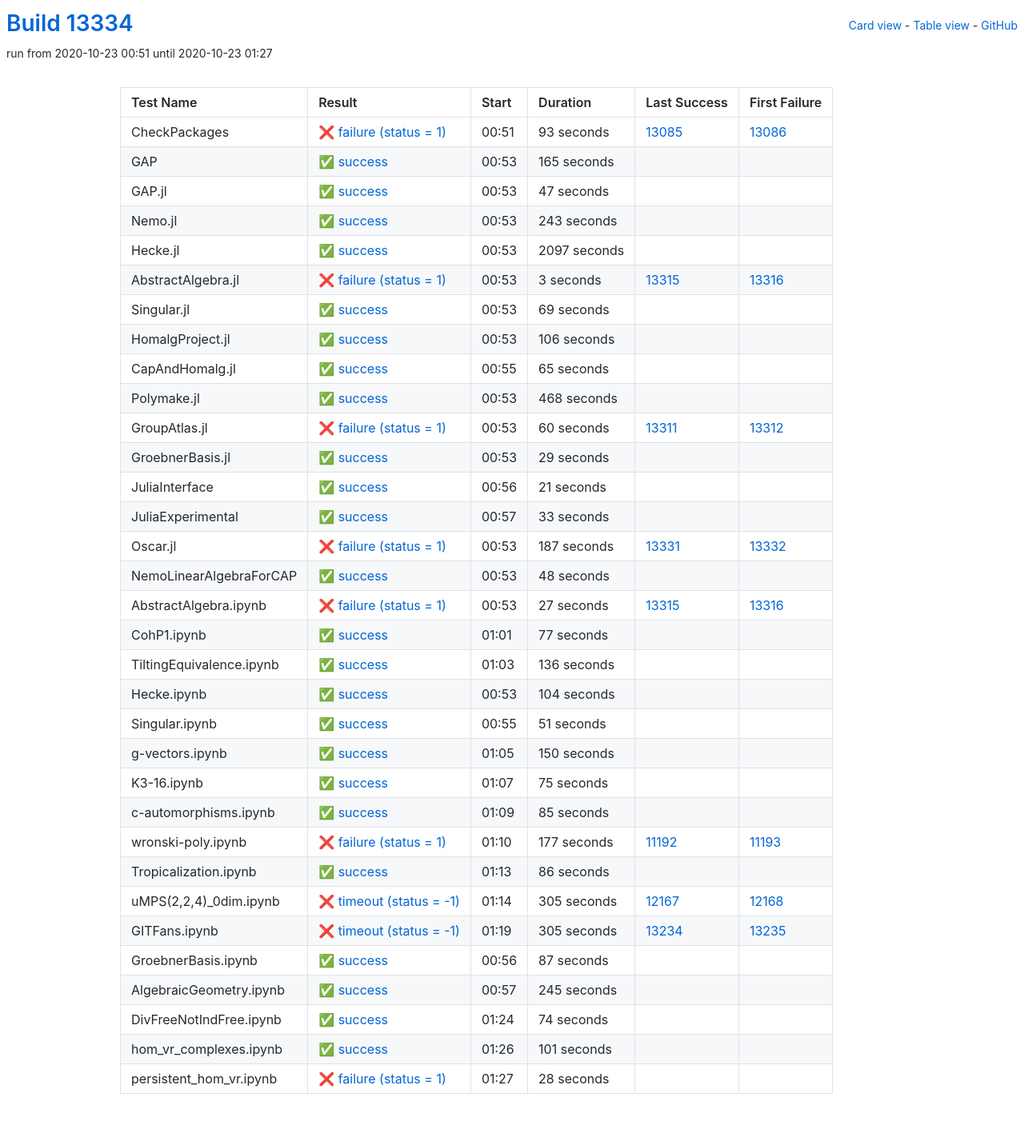
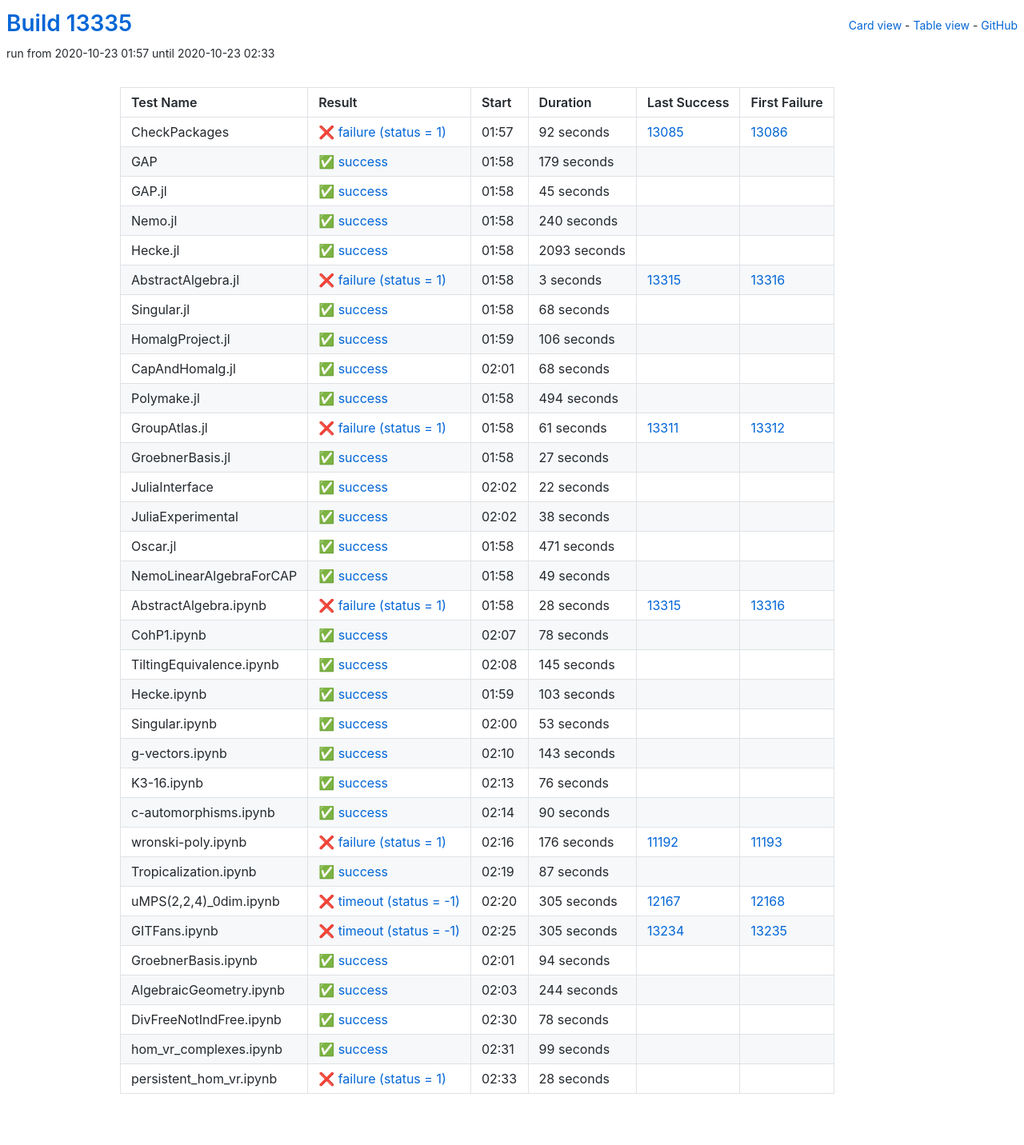
Before and after one commit to oscar-system/oscar-ci-status, a Jekyll site: the page built from table.html, in a window 1280 px wide. Shown: the whole page at 80% size. Built offline with Jekyll 4.4.1, drawn with Linux system fonts in a browser that asks for light colours.

Commit message:
Build #13335

```diff
--- a/_data/ci.yml
+++ b/_data/ci.yml
@@ -1,6 +1,6 @@
 ---
-build: 13334
-build_url: https://oscarci.mathematik.uni-kl.de/job/oscar/13334/
+build: 13335
+build_url: https://oscarci.mathematik.uni-kl.de/job/oscar/13335/
 job: oscar
 organization: oscar-system
 repo: oscar-ci-status
@@ -8,68 +8,68 @@
 tests:
 - name: CheckPackages
   id: checkpackages
-  log: https://oscarci.mathematik.uni-kl.de/job/oscar/13334/artifact/logs/build-13334/CheckPackages.log
-  start: 2020-10-23 00:51
+  log: https://oscarci.mathematik.uni-kl.de/job/oscar/13335/artifact/logs/build-13335/CheckPackages.log
+  start: 2020-10-23 01:57
   success: false
   exitcode: 1
   status: failure
-  duration: 93
+  duration: 92
   last_success: 13085
   last_success_url: https://oscarci.mathematik.uni-kl.de/job/oscar/13085/
   first_failure: 13086
   first_failure_url: https://oscarci.mathematik.uni-kl.de/job/oscar/13086/
 - name: GAP
   id: gap
-  log: https://oscarci.mathematik.uni-kl.de/job/oscar/13334/artifact/logs/build-13334/GAP.log
-  start: 2020-10-23 00:53
+  log: https://oscarci.mathematik.uni-kl.de/job/oscar/13335/artifact/logs/build-13335/GAP.log
+  start: 2020-10-23 01:58
   success: true
   exitcode: 0
   status: success
-  duration: 165
+  duration: 179
   last_success: false
   last_success_url:
   first_failure: false
   first_failure_url:
 - name: GAP.jl
   id: gap-jl
-  log: https://oscarci.mathematik.uni-kl.de/job/oscar/13334/artifact/logs/build-13334/GAP.jl.log
-  start: 2020-10-23 00:53
+  log: https://oscarci.mathematik.uni-kl.de/job/oscar/13335/artifact/logs/build-13335/GAP.jl.log
+  start: 2020-10-23 01:58
   success: true
   exitcode: 0
   status: success
-  duration: 47
+  duration: 45
   last_success: false
   last_success_url:
   first_failure: false
   first_failure_url:
 - name: Nemo.jl
   id: nemo-jl
-  log: https://oscarci.mathematik.uni-kl.de/job/oscar/13334/artifact/logs/build-13334/Nemo.jl.log
-  start: 2020-10-23 00:53
+  log: https://oscarci.mathematik.uni-kl.de/job/oscar/13335/artifact/logs/build-13335/Nemo.jl.log
+  start: 2020-10-23 01:58
   success: true
   exitcode: 0
   status: success
-  duration: 243
+  duration: 240
   last_success: false
   last_success_url:
   first_failure: false
   first_failure_url:
 - name: Hecke.jl
   id: hecke-jl
-  log: https://oscarci.mathematik.uni-kl.de/job/oscar/13334/artifact/logs/build-13334/Hecke.jl.log
-  start: 2020-10-23 00:53
+  log: https://oscarci.mathematik.uni-kl.de/job/oscar/13335/artifact/logs/build-13335/Hecke.jl.log
+  start: 2020-10-23 01:58
   success: true
   exitcode: 0
   status: success
-  duration: 2097
+  duration: 2093
   last_success: false
   last_success_url:
   first_failure: false
   first_failure_url:
 - name: AbstractAlgebra.jl
   id: abstractalgebra-jl
-  log: https://oscarci.mathematik.uni-kl.de/job/oscar/13334/artifact/logs/build-13334/AbstractAlgebra.jl.log
-  start: 2020-10-23 00:53
+  log: https://oscarci.mathematik.uni-kl.de/job/oscar/13335/artifact/logs/build-13335/AbstractAlgebra.jl.log
+  start: 2020-10-23 01:58
   success: false
   exitcode: 1
   status: failure
@@ -80,20 +80,20 @@
   first_failure_url: https://oscarci.mathematik.uni-kl.de/job/oscar/13316/
 - name: Singular.jl
   id: singular-jl
-  log: https://oscarci.mathematik.uni-kl.de/job/oscar/13334/artifact/logs/build-13334/Singular.jl.log
-  start: 2020-10-23 00:53
+  log: https://oscarci.mathematik.uni-kl.de/job/oscar/13335/artifact/logs/build-13335/Singular.jl.log
+  start: 2020-10-23 01:58
   success: true
   exitcode: 0
   status: success
-  duration: 69
+  duration: 68
   last_success: false
   last_success_url:
   first_failure: false
   first_failure_url:
 - name: HomalgProject.jl
   id: homalgproject-jl
-  log: https://oscarci.mathematik.uni-kl.de/job/oscar/13334/artifact/logs/build-13334/HomalgProject.jl.log
-  start: 2020-10-23 00:53
+  log: https://oscarci.mathematik.uni-kl.de/job/oscar/13335/artifact/logs/build-13335/HomalgProject.jl.log
+  start: 2020-10-23 01:59
   success: true
   exitcode: 0
   status: success
@@ -104,224 +104,224 @@
   first_failure_url:
 - name: CapAndHomalg.jl
   id: capandhomalg-jl
-  log: https://oscarci.mathematik.uni-kl.de/job/oscar/13334/artifact/logs/build-13334/CapAndHomalg.jl.log
-  start: 2020-10-23 00:55
+  log: https://oscarci.mathematik.uni-kl.de/job/oscar/13335/artifact/logs/build-13335/CapAndHomalg.jl.log
+  start: 2020-10-23 02:01
   success: true
   exitcode: 0
   status: success
-  duration: 65
+  duration: 68
   last_success: false
   last_success_url:
   first_failure: false
   first_failure_url:
 - name: Polymake.jl
   id: polymake-jl
-  log: https://oscarci.mathematik.uni-kl.de/job/oscar/13334/artifact/logs/build-13334/Polymake.jl.log
-  start: 2020-10-23 00:53
+  log: https://oscarci.mathematik.uni-kl.de/job/oscar/13335/artifact/logs/build-13335/Polymake.jl.log
+  start: 2020-10-23 01:58
   success: true
   exitcode: 0
   status: success
-  duration: 468
+  duration: 494
   last_success: false
   last_success_url:
   first_failure: false
   first_failure_url:
 - name: GroupAtlas.jl
   id: groupatlas-jl
-  log: https://oscarci.mathematik.uni-kl.de/job/oscar/13334/artifact/logs/build-13334/GroupAtlas.jl.log
-  start: 2020-10-23 00:53
+  log: https://oscarci.mathematik.uni-kl.de/job/oscar/13335/artifact/logs/build-13335/GroupAtlas.jl.log
+  start: 2020-10-23 01:58
   success: false
   exitcode: 1
   status: failure
-  duration: 60
+  duration: 61
   last_success: 13311
   last_success_url: https://oscarci.mathematik.uni-kl.de/job/oscar/13311/
   first_failure: 13312
   first_failure_url: https://oscarci.mathematik.uni-kl.de/job/oscar/13312/
 - name: GroebnerBasis.jl
   id: groebnerbasis-jl
-  log: https://oscarci.mathematik.uni-kl.de/job/oscar/13334/artifact/logs/build-13334/GroebnerBasis.jl.log
-  start: 2020-10-23 00:53
+  log: https://oscarci.mathematik.uni-kl.de/job/oscar/13335/artifact/logs/build-13335/GroebnerBasis.jl.log
+  start: 2020-10-23 01:58
   success: true
   exitcode: 0
   status: success
-  duration: 29
+  duration: 27
   last_success: false
   last_success_url:
   first_failure: false
   first_failure_url:
 - name: JuliaInterface
   id: juliainterface
-  log: https://oscarci.mathematik.uni-kl.de/job/oscar/13334/artifact/logs/build-13334/JuliaInterface.log
-  start: 2020-10-23 00:56
+  log: https://oscarci.mathematik.uni-kl.de/job/oscar/13335/artifact/logs/build-13335/JuliaInterface.log
+  start: 2020-10-23 02:02
   success: true
   exitcode: 0
   status: success
-  duration: 21
+  duration: 22
   last_success: false
   last_success_url:
   first_failure: false
   first_failure_url:
 - name: JuliaExperimental
   id: juliaexperimental
-  log: https://oscarci.mathematik.uni-kl.de/job/oscar/13334/artifact/logs/build-13334/JuliaExperimental.log
-  start: 2020-10-23 00:57
+  log: https://oscarci.mathematik.uni-kl.de/job/oscar/13335/artifact/logs/build-13335/JuliaExperimental.log
+  start: 2020-10-23 02:02
   success: true
   exitcode: 0
   status: success
-  duration: 33
+  duration: 38
   last_success: false
   last_success_url:
   first_failure: false
   first_failure_url:
 - name: Oscar.jl
   id: oscar-jl
-  log: https://oscarci.mathematik.uni-kl.de/job/oscar/13334/artifact/logs/build-13334/Oscar.jl.log
-  start: 2020-10-23 00:53
-  success: false
-  exitcode: 1
-  status: failure
-  duration: 187
-  last_success: 13331
-  last_success_url: https://oscarci.mathematik.uni-kl.de/job/oscar/13331/
-  first_failure: 13332
-  first_failure_url: https://oscarci.mathematik.uni-kl.de/job/oscar/13332/
-- name: NemoLinearAlgebraForCAP
-  id: nemolinearalgebraforcap
-  log: https://oscarci.mathematik.uni-kl.de/job/oscar/13334/artifact/logs/build-13334/NemoLinearAlgebraForCAP.log
-  start: 2020-10-23 00:53
+  log: https://oscarci.mathematik.uni-kl.de/job/oscar/13335/artifact/logs/build-13335/Oscar.jl.log
+  start: 2020-10-23 01:58
   success: true
   exitcode: 0
   status: success
-  duration: 48
+  duration: 471
+  last_success: false
+  last_success_url:
+  first_failure: false
+  first_failure_url:
+- name: NemoLinearAlgebraForCAP
+  id: nemolinearalgebraforcap
+  log: https://oscarci.mathematik.uni-kl.de/job/oscar/13335/artifact/logs/build-13335/NemoLinearAlgebraForCAP.log
+  start: 2020-10-23 01:58
+  success: true
+  exitcode: 0
+  status: success
+  duration: 49
   last_success: false
   last_success_url:
   first_failure: false
   first_failure_url:
 - name: AbstractAlgebra.ipynb
   id: abstractalgebra-ipynb
-  log: https://oscarci.mathematik.uni-kl.de/job/oscar/13334/artifact/logs/build-13334/AbstractAlgebra.ipynb.log
-  start: 2020-10-23 00:53
+  log: https://oscarci.mathematik.uni-kl.de/job/oscar/13335/artifact/logs/build-13335/AbstractAlgebra.ipynb.log
+  start: 2020-10-23 01:58
   success: false
   exitcode: 1
   status: failure
-  duration: 27
+  duration: 28
   last_success: 13315
   last_success_url: https://oscarci.mathematik.uni-kl.de/job/oscar/13315/
   first_failure: 13316
   first_failure_url: https://oscarci.mathematik.uni-kl.de/job/oscar/13316/
 - name: CohP1.ipynb
   id: cohp1-ipynb
-  log: https://oscarci.mathematik.uni-kl.de/job/oscar/13334/artifact/logs/build-13334/CohP1.ipynb.log
-  start: 2020-10-23 01:01
+  log: https://oscarci.mathematik.uni-kl.de/job/oscar/13335/artifact/logs/build-13335/CohP1.ipynb.log
+  start: 2020-10-23 02:07
   success: true
   exitcode: 0
   status: success
-  duration: 77
+  duration: 78
   last_success: false
   last_success_url:
   first_failure: false
   first_failure_url:
 - name: TiltingEquivalence.ipynb
   id: tiltingequivalence-ipynb
-  log: https://oscarci.mathematik.uni-kl.de/job/oscar/13334/artifact/logs/build-13334/TiltingEquivalence.ipynb.log
-  start: 2020-10-23 01:03
+  log: https://oscarci.mathematik.uni-kl.de/job/oscar/13335/artifact/logs/build-13335/TiltingEquivalence.ipynb.log
+  start: 2020-10-23 02:08
   success: true
   exitcode: 0
   status: success
-  duration: 136
+  duration: 145
   last_success: false
   last_success_url:
   first_failure: false
   first_failure_url:
 - name: Hecke.ipynb
   id: hecke-ipynb
-  log: https://oscarci.mathematik.uni-kl.de/job/oscar/13334/artifact/logs/build-13334/Hecke.ipynb.log
-  start: 2020-10-23 00:53
+  log: https://oscarci.mathematik.uni-kl.de/job/oscar/13335/artifact/logs/build-13335/Hecke.ipynb.log
+  start: 2020-10-23 01:59
   success: true
   exitcode: 0
   status: success
-  duration: 104
+  duration: 103
   last_success: false
   last_success_url:
   first_failure: false
   first_failure_url:
 - name: Singular.ipynb
   id: singular-ipynb
-  log: https://oscarci.mathematik.uni-kl.de/job/oscar/13334/artifact/logs/build-13334/Singular.ipynb.log
-  start: 2020-10-23 00:55
+  log: https://oscarci.mathematik.uni-kl.de/job/oscar/13335/artifact/logs/build-13335/Singular.ipynb.log
+  start: 2020-10-23 02:00
   success: true
   exitcode: 0
   status: success
-  duration: 51
+  duration: 53
   last_success: false
   last_success_url:
   first_failure: false
   first_failure_url:
 - name: g-vectors.ipynb
   id: g-vectors-ipynb
-  log: https://oscarci.mathematik.uni-kl.de/job/oscar/13334/artifact/logs/build-13334/g-vectors.ipynb.log
-  start: 2020-10-23 01:05
+  log: https://oscarci.mathematik.uni-kl.de/job/oscar/13335/artifact/logs/build-13335/g-vectors.ipynb.log
+  start: 2020-10-23 02:10
   success: true
   exitcode: 0
   status: success
-  duration: 150
+  duration: 143
   last_success: false
   last_success_url:
   first_failure: false
   first_failure_url:
 - name: K3-16.ipynb
   id: k3-16-ipynb
-  log: https://oscarci.mathematik.uni-kl.de/job/oscar/13334/artifact/logs/build-13334/K3-16.ipynb.log
-  start: 2020-10-23 01:07
+  log: https://oscarci.mathematik.uni-kl.de/job/oscar/13335/artifact/logs/build-13335/K3-16.ipynb.log
+  start: 2020-10-23 02:13
   success: true
   exitcode: 0
   status: success
-  duration: 75
+  duration: 76
   last_success: false
   last_success_url:
   first_failure: false
   first_failure_url:
 - name: c-automorphisms.ipynb
   id: c-automorphisms-ipynb
-  log: https://oscarci.mathematik.uni-kl.de/job/oscar/13334/artifact/logs/build-13334/c-automorphisms.ipynb.log
-  start: 2020-10-23 01:09
+  log: https://oscarci.mathematik.uni-kl.de/job/oscar/13335/artifact/logs/build-13335/c-automorphisms.ipynb.log
+  start: 2020-10-23 02:14
   success: true
   exitcode: 0
   status: success
-  duration: 85
+  duration: 90
   last_success: false
   last_success_url:
   first_failure: false
   first_failure_url:
 - name: wronski-poly.ipynb
   id: wronski-poly-ipynb
-  log: https://oscarci.mathematik.uni-kl.de/job/oscar/13334/artifact/logs/build-13334/wronski-poly.ipynb.log
-  start: 2020-10-23 01:10
+  log: https://oscarci.mathematik.uni-kl.de/job/oscar/13335/artifact/logs/build-13335/wronski-poly.ipynb.log
+  start: 2020-10-23 02:16
   success: false
   exitcode: 1
   status: failure
-  duration: 177
+  duration: 176
   last_success: 11192
   last_success_url: https://oscarci.mathematik.uni-kl.de/job/oscar/11192/
   first_failure: 11193
   first_failure_url: https://oscarci.mathematik.uni-kl.de/job/oscar/11193/
 - name: Tropicalization.ipynb
   id: tropicalization-ipynb
-  log: https://oscarci.mathematik.uni-kl.de/job/oscar/13334/artifact/logs/build-13334/Tropicalization.ipynb.log
-  start: 2020-10-23 01:13
+  log: https://oscarci.mathematik.uni-kl.de/job/oscar/13335/artifact/logs/build-13335/Tropicalization.ipynb.log
+  start: 2020-10-23 02:19
   success: true
   exitcode: 0
   status: success
-  duration: 86
+  duration: 87
   last_success: false
   last_success_url:
   first_failure: false
   first_failure_url:
 - name: uMPS(2,2,4)_0dim.ipynb
   id: umps-2-2-4-0dim-ipynb
-  log: https://oscarci.mathematik.uni-kl.de/job/oscar/13334/artifact/logs/build-13334/uMPS-2-2-4-_0dim.ipynb.log
-  start: 2020-10-23 01:14
+  log: https://oscarci.mathematik.uni-kl.de/job/oscar/13335/artifact/logs/build-13335/uMPS-2-2-4-_0dim.ipynb.log
+  start: 2020-10-23 02:20
   success: false
   exitcode: -1
   status: timeout
@@ -332,8 +332,8 @@
   first_failure_url: https://oscarci.mathematik.uni-kl.de/job/oscar/12168/
 - name: GITFans.ipynb
   id: gitfans-ipynb
-  log: https://oscarci.mathematik.uni-kl.de/job/oscar/13334/artifact/logs/build-13334/GITFans.ipynb.log
-  start: 2020-10-23 01:19
+  log: https://oscarci.mathematik.uni-kl.de/job/oscar/13335/artifact/logs/build-13335/GITFans.ipynb.log
+  start: 2020-10-23 02:25
   success: false
   exitcode: -1
   status: timeout
@@ -344,56 +344,56 @@
   first_failure_url: https://oscarci.mathematik.uni-kl.de/job/oscar/13235/
 - name: GroebnerBasis.ipynb
   id: groebnerbasis-ipynb
-  log: https://oscarci.mathematik.uni-kl.de/job/oscar/13334/artifact/logs/build-13334/GroebnerBasis.ipynb.log
-  start: 2020-10-23 00:56
+  log: https://oscarci.mathematik.uni-kl.de/job/oscar/13335/artifact/logs/build-13335/GroebnerBasis.ipynb.log
+  start: 2020-10-23 02:01
   success: true
   exitcode: 0
   status: success
-  duration: 87
+  duration: 94
   last_success: false
   last_success_url:
   first_failure: false
   first_failure_url:
 - name: AlgebraicGeometry.ipynb
   id: algebraicgeometry-ipynb
-  log: https://oscarci.mathematik.uni-kl.de/job/oscar/13334/artifact/logs/build-13334/AlgebraicGeometry.ipynb.log
-  start: 2020-10-23 00:57
+  log: https://oscarci.mathematik.uni-kl.de/job/oscar/13335/artifact/logs/build-13335/AlgebraicGeometry.ipynb.log
+  start: 2020-10-23 02:03
   success: true
   exitcode: 0
   status: success
-  duration: 245
+  duration: 244
   last_success: false
   last_success_url:
   first_failure: false
   first_failure_url:
 - name: DivFreeNotIndFree.ipynb
   id: divfreenotindfree-ipynb
-  log: https://oscarci.mathematik.uni-kl.de/job/oscar/13334/artifact/logs/build-13334/DivFreeNotIndFree.ipynb.log
-  start: 2020-10-23 01:24
+  log: https://oscarci.mathematik.uni-kl.de/job/oscar/13335/artifact/logs/build-13335/DivFreeNotIndFree.ipynb.log
+  start: 2020-10-23 02:30
   success: true
   exitcode: 0
   status: success
-  duration: 74
+  duration: 78
   last_success: false
   last_success_url:
   first_failure: false
   first_failure_url:
 - name: hom_vr_complexes.ipynb
   id: hom-vr-complexes-ipynb
-  log: https://oscarci.mathematik.uni-kl.de/job/oscar/13334/artifact/logs/build-13334/hom_vr_complexes.ipynb.log
-  start: 2020-10-23 01:26
+  log: https://oscarci.mathematik.uni-kl.de/job/oscar/13335/artifact/logs/build-13335/hom_vr_complexes.ipynb.log
+  start: 2020-10-23 02:31
   success: true
   exitcode: 0
   status: success
-  duration: 101
+  duration: 99
   last_success: false
   last_success_url:
   first_failure: false
   first_failure_url:
 - name: persistent_hom_vr.ipynb
   id: persistent-hom-vr-ipynb
-  log: https://oscarci.mathematik.uni-kl.de/job/oscar/13334/artifact/logs/build-13334/persistent_hom_vr.ipynb.log
-  start: 2020-10-23 01:27
+  log: https://oscarci.mathematik.uni-kl.de/job/oscar/13335/artifact/logs/build-13335/persistent_hom_vr.ipynb.log
+  start: 2020-10-23 02:33
   success: false
   exitcode: 1
   status: failure
```
Also changed, not shown: README.md.
